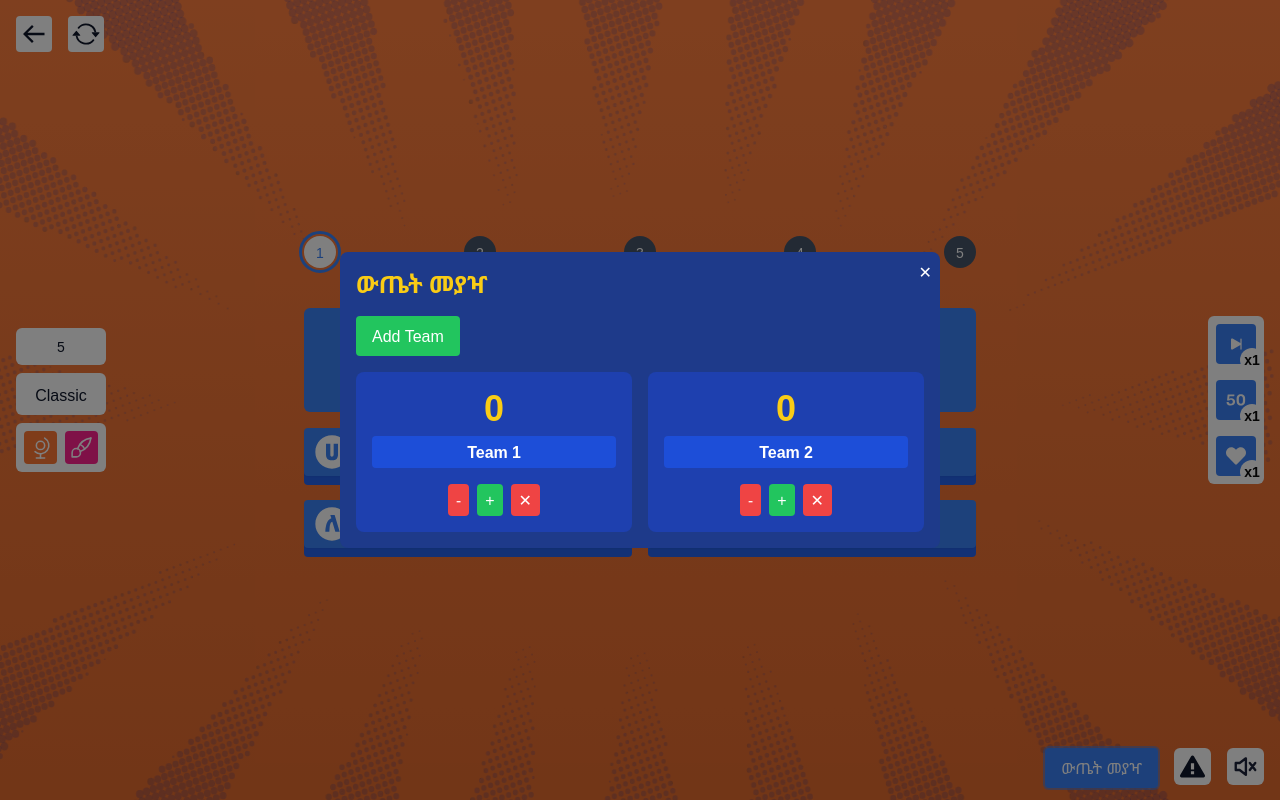
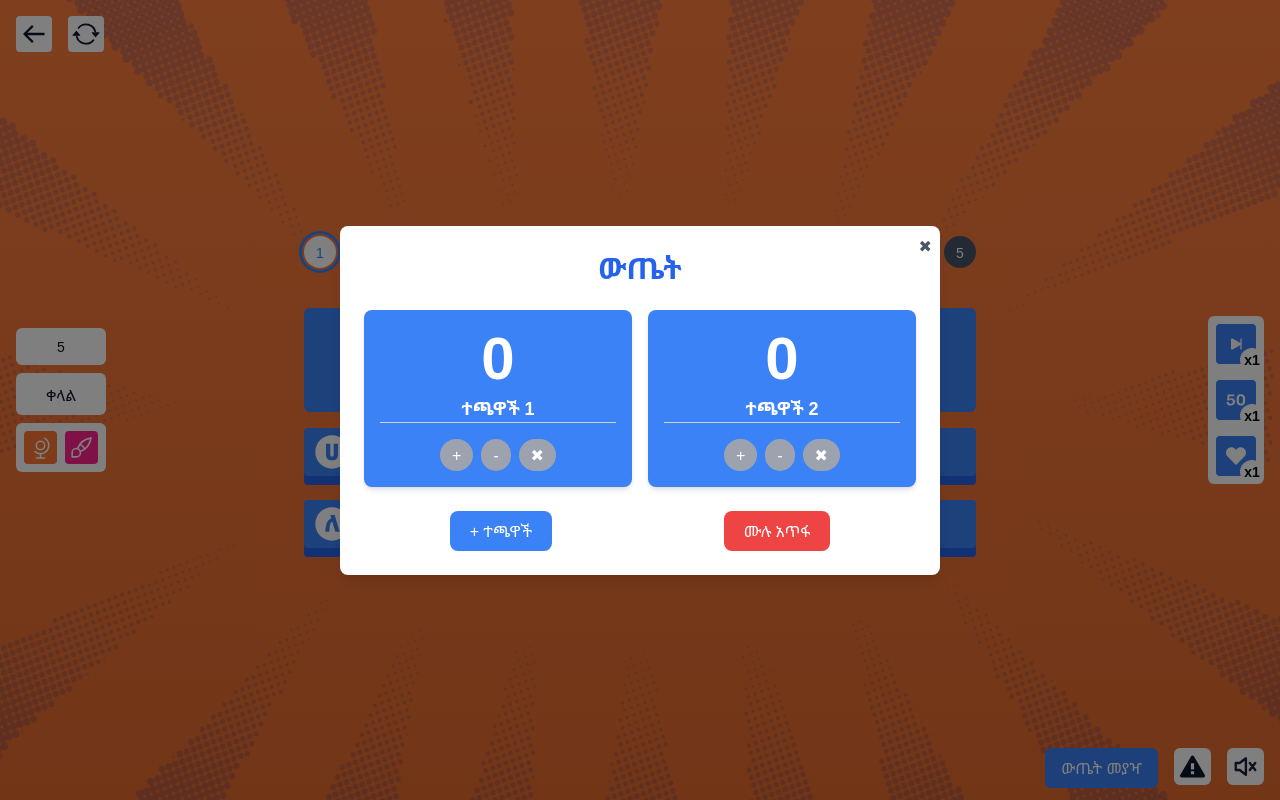
Before and after one commit to mik1o1/Chewata-Trivia-v2.2, a Next.js app: page /play in a window 1280 px wide. Both pictures are taken after a click on the button "ውጤት መያዣ". Built offline with nearby package versions, Linux system fonts and the light colour scheme.

Commit message:
Ui changes on score manager

```diff
--- a/src/components/Form/ScoreManager.jsx
+++ b/src/components/Form/ScoreManager.jsx
@@ -1,114 +1,122 @@
-import React, { useState, useEffect } from 'react'
+import React, { useState, useEffect } from 'react';
 
-const LOCAL_STORAGE_KEY = 'jeopardyScoreKeeper'
+const LOCAL_STORAGE_KEY = ' ScoreKeeper';
 
 export default function JeopardyScoreKeeper() {
   const [players, setPlayers] = useState(() => {
     if (typeof window !== 'undefined') {
-      const savedPlayers = localStorage.getItem(LOCAL_STORAGE_KEY)
-      return savedPlayers ? JSON.parse(savedPlayers) : [
-        { id: 1, name: 'Team 1', score: 0 },
-        { id: 2, name: 'Team 2', score: 0 },
-      ]
+      const savedPlayers = localStorage.getItem(LOCAL_STORAGE_KEY);
+      return savedPlayers
+        ? JSON.parse(savedPlayers)
+        : [
+            { id: 1, name: 'ተጫዋች 1', score: 0 },
+            { id: 2, name: 'ተጫዋች 2', score: 0 },
+          ];
     }
     return [
-      { id: 1, name: 'Team 1', score: 0 },
-      { id: 2, name: 'Team 2', score: 0 },
-    ]
-  })
-  const [isOpen, setIsOpen] = useState(false)
+      { id: 1, name: 'ተጫዋች 1', score: 0 },
+      { id: 2, name: 'ተጫዋች 2', score: 0 },
+    ];
+  });
+  const [isOpen, setIsOpen] = useState(false);
 
   useEffect(() => {
-    localStorage.setItem(LOCAL_STORAGE_KEY, JSON.stringify(players))
-  }, [players])
+    localStorage.setItem(LOCAL_STORAGE_KEY, JSON.stringify(players));
+  }, [players]);
 
   const updatePlayerName = (id, name) => {
-    setPlayers(players.map(player => player.id === id ? { ...player, name } : player))
-  }
+    setPlayers(players.map(player => player.id === id ? { ...player, name } : player));
+  };
 
   const updatePlayerScore = (id, change) => {
-    setPlayers(players.map(player => player.id === id ? { ...player, score: Math.max(0, player.score + change) } : player))
-  }
+    setPlayers(players.map(player => player.id === id ? { ...player, score: Math.max(0, player.score + change) } : player));
+  };
 
   const addPlayer = () => {
-    const newId = players.length > 0 ? Math.max(...players.map(p => p.id)) + 1 : 1
-    setPlayers([...players, { id: newId, name: `Team ${newId}`, score: 0 }])
-  }
+    const newId = players.length > 0 ? Math.max(...players.map(p => p.id)) + 1 : 1;
+    setPlayers([...players, { id: newId, name: `ተጫዋች ${newId}`, score: 0 }]);
+  };
 
   const removePlayer = (id) => {
-    setPlayers(players.filter(player => player.id !== id))
-  }
+    setPlayers(players.filter(player => player.id !== id));
+  };
+
+  const deleteCatchData = () => {
+    localStorage.removeItem(LOCAL_STORAGE_KEY);
+    setPlayers([
+      { id: 1, name: 'ተጫዋች 1', score: 0 },
+      { id: 2, name: 'ተጫዋች 2', score: 0 },
+    ]);
+  };
 
   return (
     <div>
-      <button
-        onClick={() => setIsOpen(true)}
-        className="px-4 py-2 bg-blue-500 text-white rounded hover:bg-blue-600 focus:outline-none focus:ring-2 focus:ring-blue-500 focus:ring-opacity-50"
-      >
+      <button className={`px-4 py-2 bg-blue-500 text-white rounded-lg hover:bg-blue-600 focus:outline-none relative z-20 hover:scale-105 p-1.5 rounded-md`} onClick={() => setIsOpen(true)}>
       ውጤት መያዣ
 				</button>
       {isOpen && (
         <div className="fixed inset-0 bg-black bg-opacity-50 flex items-center justify-center z-50">
-          <div className="bg-blue-900 p-4 rounded-lg w-[90vw] max-w-[600px] max-h-[90vh] overflow-y-auto relative">
+          <div className="bg-white p-6 rounded-lg w-[90vw] max-w-[600px] max-h-[90vh] overflow-y-auto relative shadow-lg">
             <button
               onClick={() => setIsOpen(false)}
-              className="absolute top-2 right-2 text-white hover:text-gray-300 focus:outline-none"
-              aria-label="Close"
+              className="absolute top-2 right-2 text-gray-600 hover:text-gray-900"
             >
-              &#x2715;
+              ✖
             </button>
-            <h2 className="text-2xl font-bold text-yellow-400 mb-4">ውጤት መያዣ</h2>
-            <div className="flex justify-between items-center mb-4">
-              <button
-                onClick={addPlayer}
-                className="px-4 py-2 bg-green-500 text-white rounded hover:bg-green-600 focus:outline-none focus:ring-2 focus:ring-green-500 focus:ring-opacity-50"
-              >
-                Add Team
-              </button>
-            </div>
+            <h2 className="text-3xl font-semibold text-center text-blue-600 mb-6">ውጤት</h2>
             <div className="grid grid-cols-1 sm:grid-cols-2 gap-4">
               {players.map(player => (
-                <div key={player.id} className="bg-blue-800 p-4 rounded-lg">
-                  <div className="flex flex-col items-center">
-                    <div className="text-4xl font-extrabold text-yellow-400 mb-2">
+                <div key={player.id} className="bg-blue-500 p-4 rounded-lg shadow-md flex-col">
+
+                  <div className="text-6xl font-extrabold text-white mb-2 text-center">
                     {player.score}
                   </div>
                   <input
                     type="text"
                     value={player.name}
                     onChange={(e) => updatePlayerName(player.id, e.target.value)}
-                      className="text-center font-bold text-white bg-blue-700 border-none rounded px-2 py-1 mb-4 w-full"
+                    className="text-center font-semibold text-lg text-white w-full mb-2 bg-transparent border-b border-gray-300 focus:outline-none"
                   />
-                    <div className="flex justify-center space-x-2">
+                  <div className="flex justify-center space-x-2 mt-2">
                     <button
-                        onClick={() => updatePlayerScore(player.id, -100)}
-                        className="px-2 py-1 bg-red-500 text-white rounded hover:bg-red-600 focus:outline-none focus:ring-2 focus:ring-red-500 focus:ring-opacity-50"
-                        aria-label="Decrease score"
+                      onClick={() => updatePlayerScore(player.id, 1)}
+                      className="px-3 py-1 bg-gray-400 text-white rounded-full hover:bg-gray-500 focus:outline-none"
+                    >
+                      +
+                    </button>
+                    <button
+                      onClick={() => updatePlayerScore(player.id, -1)}
+                      className="px-3 py-1 bg-gray-400 text-white rounded-full hover:bg-gray-500 focus:outline-none"
                     >
                       -
                     </button>
                     <button
-                        onClick={() => updatePlayerScore(player.id, 100)}
-                        className="px-2 py-1 bg-green-500 text-white rounded hover:bg-green-600 focus:outline-none focus:ring-2 focus:ring-green-500 focus:ring-opacity-50"
-                        aria-label="Increase score"
+                      onClick={() => removePlayer(player.id)}
+                      className="px-3 py-1 bg-gray-400 text-white rounded-full hover:bg-gray-500 focus:outline-none"
                     >
-                        +
-                      </button>
-                      <button
-                        onClick={() => removePlayer(player.id)}
-                        className="px-2 py-1 bg-red-500 text-white rounded hover:bg-red-600 focus:outline-none focus:ring-2 focus:ring-red-500 focus:ring-opacity-50"
-                        aria-label="Remove player"
-                      >
-                        &#x2715;
+                      ✖
                     </button>
                   </div>
                 </div>
+              ))}
             </div>
-              ))}
+            <div className="flex justify-around items-center mt-6">
+              <button
+                onClick={addPlayer}
+                className="px-5 py-2 bg-blue-500 text-white rounded-lg hover:bg-blue-600 focus:outline-none"
+              >
+                + ተጫዋች
+              </button>
+              <button
+                onClick={deleteCatchData}
+                className="px-5 py-2 bg-red-500 text-white rounded-lg hover:bg-red-600 focus:outline-none"
+              >
+                ሙሉ አጥፋ
+              </button>
             </div>
           </div>
         </div>
       )}
     </div>
-  )
+  );
 }
--- a/src/components/PageFooter.jsx
+++ b/src/components/PageFooter.jsx
@@ -39,7 +39,6 @@
 		<footer className='fixed right-4 bottom-3 z-20'>
 			<nav>
 				<ul className='flex gap-4'>
-
 					<li>
 					 <ScoreManager />
 					</li>
--- a/src/components/Play/GameInfo.jsx
+++ b/src/components/Play/GameInfo.jsx
@@ -8,7 +8,7 @@
 	const { queries } = useBoundStore(state => state)
 	const [showInfo, setShowInfo] = useState(false)
 
-	const mode = queries.timemode && queries.infinitymode ? 'Time | Infinity' : !queries.timemode && !queries.infinitymode ? 'Classic' : queries.timemode ? 'Time' : 'ብዙ በመለሰ'
+	const mode = queries.timemode && queries.infinitymode ? 'Time | Infinity' : !queries.timemode && !queries.infinitymode ? 'ቀላል' : queries.timemode ? 'Time' : 'ብዙ በመለሰ'
 
 	return (
 		<>
```
Lines whose indentation alone changed are shown as unchanged.
